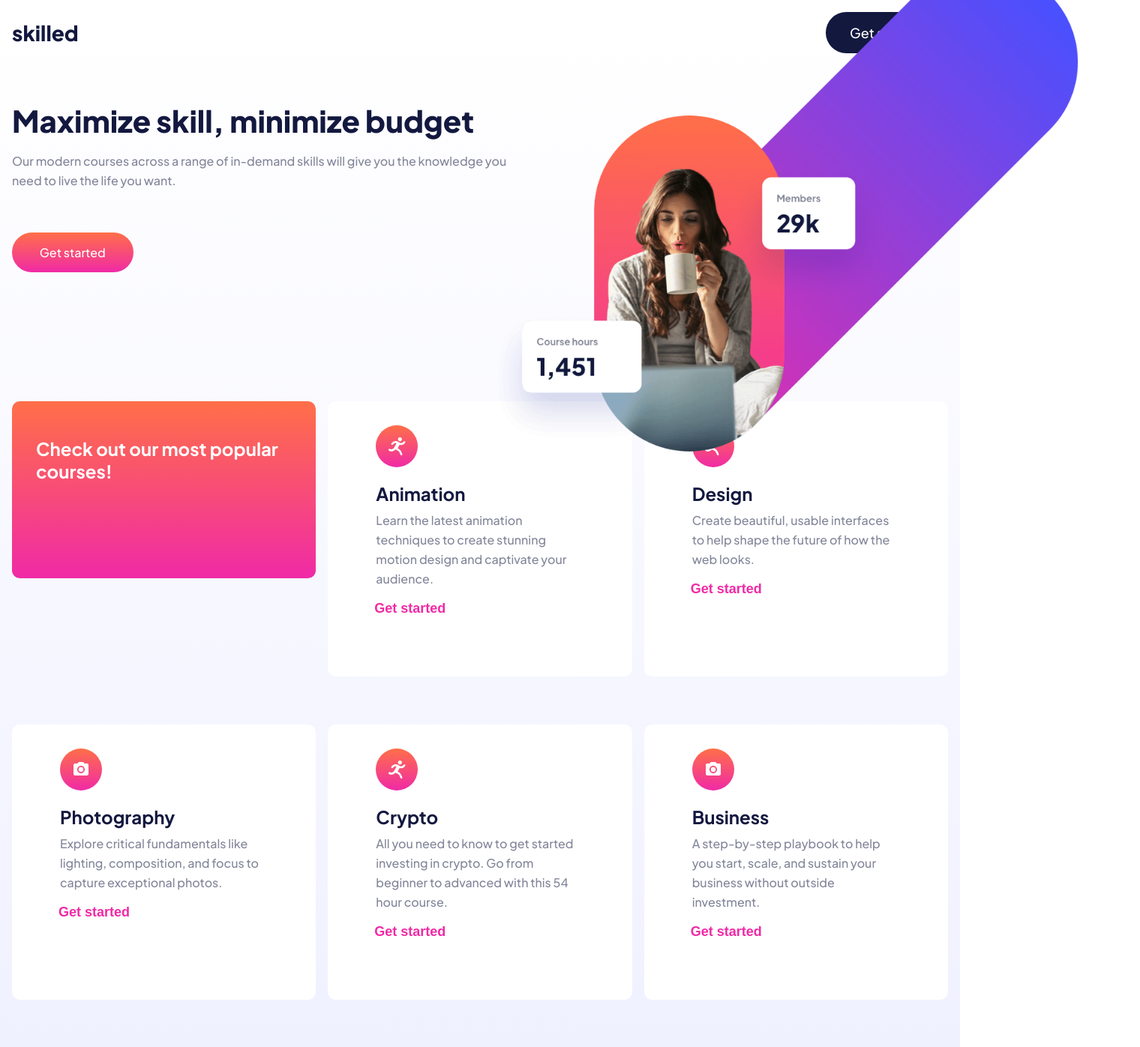
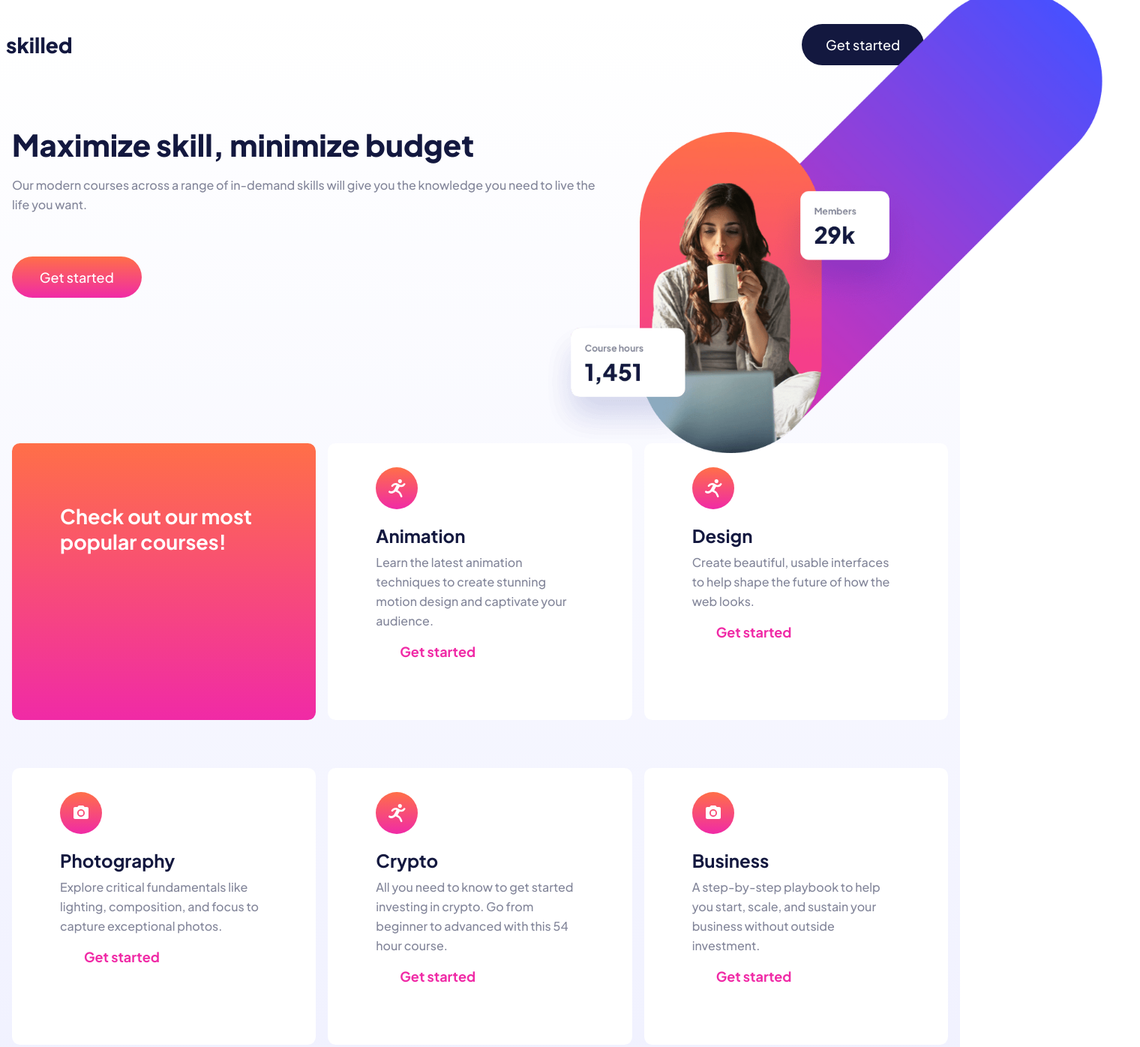
Before and after one commit to PaulaAshvillage/fm-landingpage, a plain HTML site: page index.html in a window 1280 px wide. Shown: the top 1396 px of the page at 75% size, 1520 px wide, since content can reach past the window. Drawn offline with Linux system fonts and the light colour scheme.

Commit message:
adds new button class for basic button styling

```diff
--- a/index.html
+++ b/index.html
@@ -17,7 +17,7 @@
   <div class="outer-container">
     <header class="header">
       <p class="company-name">skilled</p>
-      <button class="button-header">Get started</button>
+      <button class="button button-header">Get started</button>
     </header>
     <main>
       <section class="heading-container">
@@ -26,7 +26,7 @@
           <p class="description-text"> Our modern courses across a range of in-demand skills will give you the
             knowledge you need to live the life you want.
           </p>
-          <button class="button-main">Get started</button>
+          <button class="button button-main">Get started</button>
         </div>
         <div class="image-container">
           <img class="mobile-img" src="/assets/image-hero-mobile.png"
@@ -63,7 +63,7 @@
           <p class="description-text">Learn the latest animation techniques to create stunning motion
             design and captivate your audience.
           </p>
-          <button class="btn-course-list">Get started</button>
+          <button class="button btn-course-list">Get started</button>
         </article>
 
         <article class="course-list">
@@ -85,7 +85,7 @@
           <p class="description-text">Create beautiful, usable interfaces to help shape the future of
             how the web looks.
           </p>
-          <button class="btn-course-list">Get started</button>
+          <button class="button btn-course-list">Get started</button>
         </article>
         <article class="course-list">
           <svg width="56" height="56" xmlns="http://www.w3.org/2000/svg" xmlns:xlink="http://www.w3.org/1999/xlink">
@@ -107,7 +107,7 @@
           <p class="description-text">Explore critical fundamentals like lighting, composition, and focus
             to capture exceptional photos.
           </p>
-          <button class="btn-course-list">Get started</button>
+          <button class="button btn-course-list">Get started</button>
         </article>
 
 
@@ -129,7 +129,7 @@
           <h3>Crypto</h3>
           <p class="description-text">All you need to know to get started investing in crypto. Go from beginner
             to advanced with this 54 hour course.</p>
-          <button class="btn-course-list">Get started</button>
+          <button class="button btn-course-list">Get started</button>
 
         </article>
         <article class="course-list">
@@ -151,7 +151,7 @@
           <h3>Business</h3>
           <p class="description-text">A step-by-step playbook to help you start, scale, and sustain your business
             without outside investment.</p>
-          <button class="btn-course-list">Get started</button>
+          <button class="button btn-course-list">Get started</button>
         </article>
       </section>
     </main>
@@ -160,7 +160,7 @@
   </div>
   <footer class="footer">
     <p>skilled</p>
-    <button class="button-footer">Get started</button>
+    <button class="button button-footer">Get started</button>
   </footer>
 </body>
 
--- a/style.css
+++ b/style.css
@@ -26,6 +26,32 @@ html {
   font-family: "Plus Jakarta Sans", sans-serif;
   font-size: var(--px-base);
 }
+h1 {
+  font-size: var(--px-l);
+  font-weight: 800;
+
+  color: var(--clr-dark-violet);
+}
+h3 {
+  font-size: var(--px-s);
+  color: var(--clr-dark-violet);
+  padding-bottom: 1rem;
+}
+svg {
+  margin-top: -2rem;
+  margin-bottom: 1rem;
+}
+.button {
+  font-family: inherit;
+  font-size: var(--px-xs);
+  border: none;
+
+  color: var(--clr-white);
+
+  border-radius: var(--px-m);
+  padding-block: 1rem;
+  padding-inline: var(--px-m);
+}
 .outer-container {
   padding-inline: 1rem;
   background: linear-gradient(180deg, #ffffff 0%, #f0f1ff 100%);
@@ -36,6 +62,9 @@ html {
 
   margin-top: 1rem;
   margin-bottom: 2.5rem;
+  margin-left: -0.5rem;
+  padding-right: 2rem;
+  padding-block: 1rem;
 
   font-size: 28px;
   font-weight: 800;
@@ -46,45 +75,24 @@ html {
   align-self: center;
 }
 .button-header {
-  font-family: inherit;
-  font-size: var(--px-xs);
-
   color: var(--clr-white);
 
   background-color: var(--clr-dark-violet);
-  border: none;
-  border-radius: var(--px-m);
-  padding-block: 1rem;
-  padding-inline: var(--px-m);
 }
 .button-header:hover {
   cursor: pointer;
   background-color: var(--clr-violet);
 }
-h1 {
-  font-size: var(--px-l);
-  font-weight: 800;
 
-  color: var(--clr-dark-violet);
-}
-h2 {
+.course-list-header {
   background: linear-gradient(var(--clr-grad-orange), var(--clr-grad-pink));
   color: var(--clr-white);
 
-  font-size: var(--px-s);
+  font-size: var(--px-xs);
 
   border-radius: 0.65rem;
-  padding-block: var(--px-s) var(--px-m);
-  padding-inline: var(--px-s);
-}
-h3 {
-  font-size: var(--px-s);
-  color: var(--clr-dark-violet);
-  padding-bottom: 1rem;
-}
-svg {
-  margin-top: -2rem;
-  margin-bottom: 1rem;
+  padding-block: var(--px-m) var(--px-m);
+  padding-inline: var(--px-m) var(--px-m);
 }
 
 .description-text {
@@ -94,12 +102,6 @@ svg {
 }
 .button-main {
   background: linear-gradient(var(--clr-grad-orange), var(--clr-grad-pink));
-  border: none;
-  border-radius: var(--px-m);
-
-  font-family: inherit;
-  font-size: inherit;
-  color: var(--clr-white);
 
   padding-block: 1rem;
   padding-inline: 2.3rem;
@@ -133,10 +135,6 @@ svg {
   font-weight: 700;
   color: var(--clr-grad-pink);
   background-color: var(--clr-white);
-  border: none;
-  margin-left: -0.5rem;
-  padding-right: 2rem;
-  padding-block: 1rem;
 }
 .footer {
   display: flex;
@@ -151,21 +149,11 @@ svg {
   font-weight: 800;
 }
 .button-footer {
-  font-family: inherit;
-  font-size: var(--px-xs);
-
-  color: var(--clr-white);
-
   background: linear-gradient(var(--clr-grad-blue), var(--clr-grad-pink));
-  border: none;
-  border-radius: var(--px-m);
-  padding-block: 1rem;
-  padding-inline: var(--px-m);
 }
 .button-footer:hover {
   cursor: pointer;
-
-  background: linear-gradient(rgba(72, 81, 255, 0.6), rgba(240, 42, 166, 0.6));
+  background: linear-gradient(rgba(72, 81, 255, 0.9), rgba(240, 42, 166, 0.9));
 }
 
 .tablet-img {
@@ -178,27 +166,23 @@ svg {
 @media screen and (min-width: 750px) {
   .heading-container {
     display: flex;
-    margin-bottom: -30%;
   }
-  .title-container {
-    max-width: 53%;
+  .tablet-img {
+    display: block;
+    width: 200%;
+    height: auto;
+    position: relative;
+    bottom: 11rem;
+    right: 1.25rem;
   }
-  .image-container {
-    width: 40%;
-  }
+
   .mobile-img {
     display: none;
   }
   .desktop-img {
     display: none;
   }
-  .tablet-img {
-    display: block;
-    height: 750px;
-    position: relative;
-    bottom: 11rem;
-    right: 1.25rem;
-  }
+
   .topic-container {
     display: grid;
     grid-template-columns: 1fr 1fr;
@@ -224,6 +208,12 @@ svg {
     display: grid;
     grid-template-columns: 1fr 1fr 1fr;
   }
+  .heading-container {
+    min-height: 25rem;
+  }
+  .image-container {
+    width: 40%;
+  }
   .course-list {
     padding: 4rem;
   }
@@ -235,9 +225,11 @@ svg {
   }
   .desktop-img {
     display: block;
-    height: 750px;
-    position: relative;
-    bottom: 13rem;
-    right: 1.5rem;
+
+    width: 50rem;
+    height: auto;
+    position: absolute;
+    top: -4rem;
+    right: -15rem;
   }
 }
```
